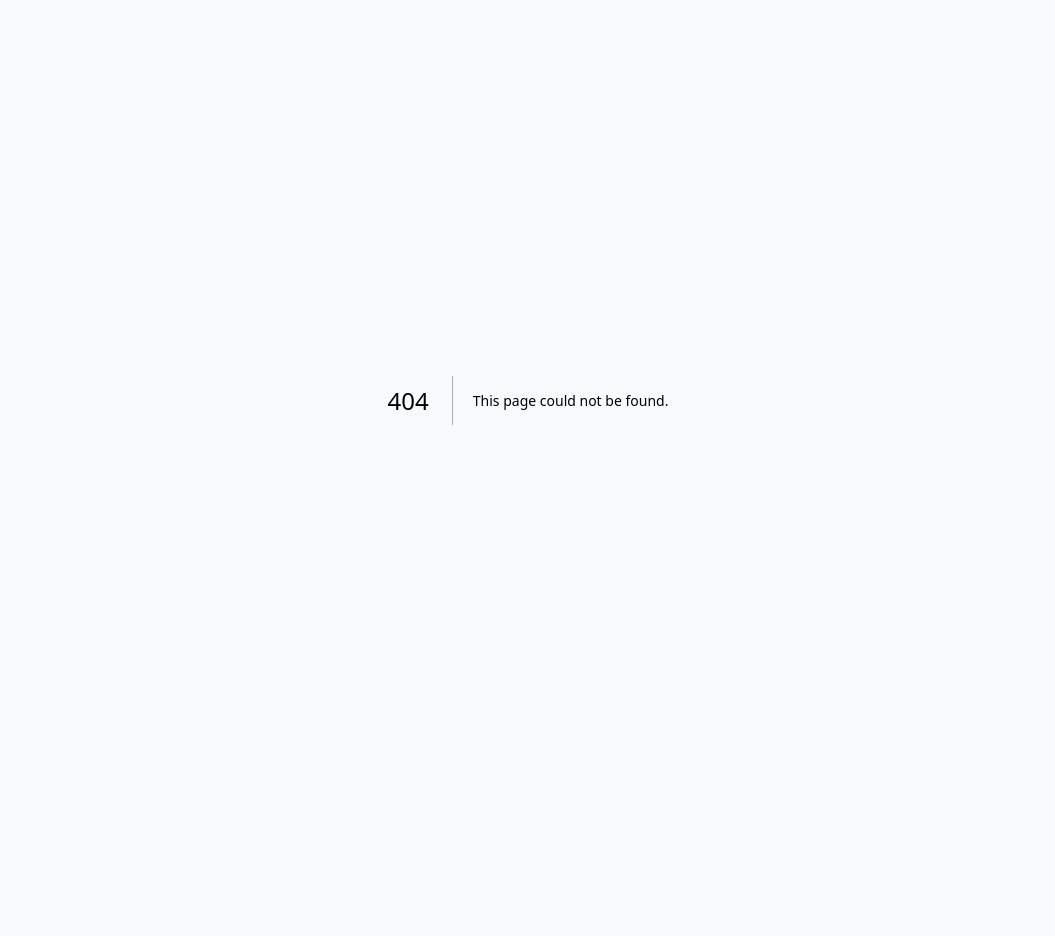
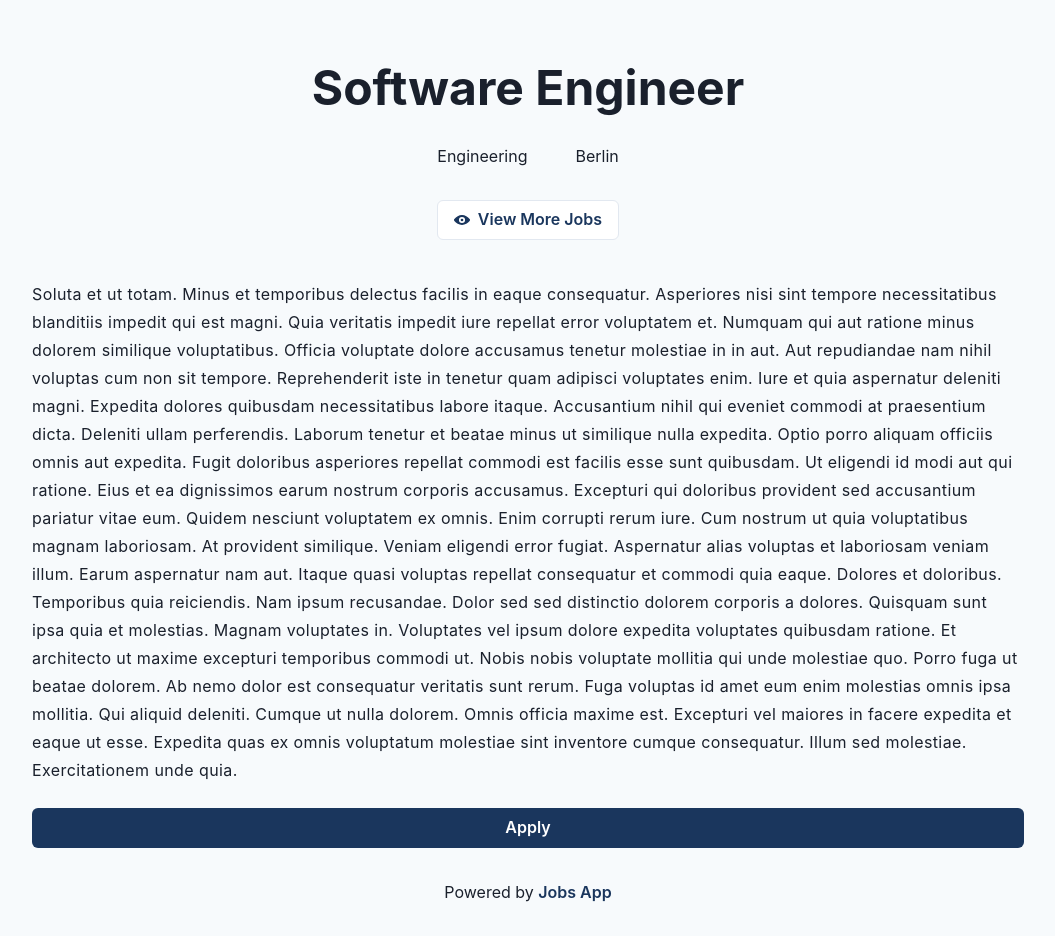
Before and after one commit to shitakemura/react-application-architecture-for-production, a Next.js app: page /organizations/amYXmIyT9mD9GyO6CCr/jobs/2LJ_sgmy_880G9WivH5Hf in a window 1280 px wide. Before the commit this address had no page. Shown: the whole page, without its empty margins (112-1167 px from the left). Before the commit the page ends 800 px from the top, so only its background shows below. Built offline with nearby package versions, Linux system fonts and the light colour scheme.

Commit message:
Add PublicJobPage

```diff
--- a/src/components/link/link.tsx
+++ b/src/components/link/link.tsx
@@ -17,7 +17,7 @@ const variants = {
       opacity: '0.9',
     },
   },
-  outlin: {
+  outline: {
     variant: 'outline',
     color: 'primary',
     bg: 'white',
--- /dev/null
+++ b/src/features/jobs/components/public-job-info/index.ts
@@ -0,0 +1 @@
+export * from './public-job-info'
--- /dev/null
+++ b/src/features/jobs/components/public-job-info/public-job-info.tsx
@@ -0,0 +1,29 @@
+import { ViewIcon } from '@chakra-ui/icons'
+import { Heading, HStack, VStack, Text } from '@chakra-ui/react'
+
+import { Content } from '@/components/content'
+import { Link } from '@/components/link'
+
+import { Job } from '../../types'
+
+export const PublicJobInfo = ({ job }: { job: Job }) => {
+  return (
+    <>
+      <VStack pt="16" pb="4" spacing="8">
+        <Heading size="2xl">{job?.position}</Heading>
+        <HStack spacing="12">
+          <Text>{job?.department}</Text>
+          <Text>{job?.location}</Text>
+        </HStack>
+        <Link
+          href={`/organizations/${job?.organizationId}`}
+          variant="outline"
+          icon={<ViewIcon />}
+        >
+          View More Jobs
+        </Link>
+      </VStack>
+      <Content>{job.info}</Content>
+    </>
+  )
+}
--- a/src/features/jobs/index.ts
+++ b/src/features/jobs/index.ts
@@ -1,3 +1,4 @@
 export * from './components/jobs-list'
+export * from './components/public-job-info'
 
 export * from './types'
--- /dev/null
+++ b/src/pages/organizations/[organizationId]/jobs/[jobId].tsx
@@ -0,0 +1,68 @@
+import { ReactElement } from 'react'
+
+import { GetServerSidePropsContext, InferGetServerSidePropsType } from 'next'
+
+import { Stack, Button } from '@chakra-ui/react'
+
+import { NotFound } from '@/components/not-found'
+import { Seo } from '@/components/seo'
+import { PublicJobInfo } from '@/features/jobs'
+import { PublicLayout } from '@/layouts/public-layout'
+import { getJob, getOrganization } from '@/testing/test-data'
+
+type PublicJobPageProps = InferGetServerSidePropsType<typeof getServerSideProps>
+
+export default function PublicJobPage({
+  job,
+  organization,
+}: PublicJobPageProps) {
+  const isInvalid =
+    !job || !organization || organization.id !== job.organizationId
+
+  if (isInvalid) {
+    return <NotFound />
+  }
+
+  return (
+    <>
+      <Seo title={`${job.position} | ${job.location}`} />
+      <Stack w="full">
+        <PublicJobInfo job={job} />
+        <Button
+          bg="primary"
+          color="primaryAccent"
+          _hover={{
+            opacity: '0.9',
+          }}
+          as="a"
+          href={`mailto:${organization?.email}?subject=Application for ${job.position} position`}
+        >
+          Apply
+        </Button>
+      </Stack>
+    </>
+  )
+}
+
+PublicJobPage.getLayout = function getLayout(page: ReactElement) {
+  return <PublicLayout>{page}</PublicLayout>
+}
+
+export const getServerSideProps = async ({
+  params,
+}: GetServerSidePropsContext) => {
+  const organizationId = params?.organizationId as string
+  const jobId = params?.jobId as string
+
+  const [organization, job] = await Promise.all([
+    getOrganization(organizationId).catch(() => null),
+    getJob(jobId).catch(() => null),
+  ])
+
+  return {
+    props: {
+      job,
+      organization,
+    },
+  }
+}
--- a/src/testing/test-data.ts
+++ b/src/testing/test-data.ts
@@ -136,6 +136,11 @@ export const getJobs = delayedFn(
   300
 )
 
+export const getJob = delayedFn(
+  (id: string) => testData.jobs.find((j) => j.id === id) || null,
+  300
+)
+
 const useTestData = <T>(promise: Promise<T>) => {
   const [testData, setTestData] = useState<T | null>(null)
 
```
